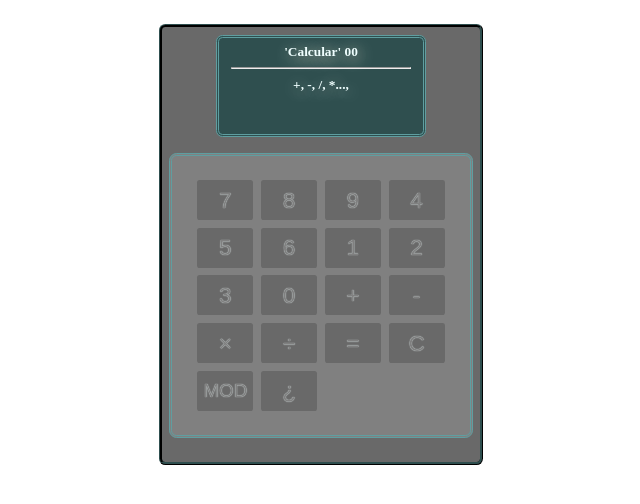
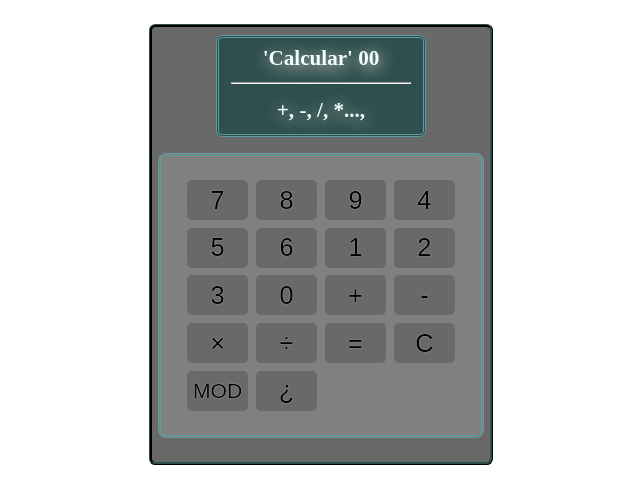
Before and after one commit to marcostonfor/CalculadoraBasica, a PHP site: page / in a window 1280 px wide. Shown: the top 504 px of the page, without its empty margins (319-959 px from the left). Run offline with PHP 8.4, Linux system fonts and the light colour scheme; some web fonts are replaced.

Commit message:
Cambios menores en los estilos.

```diff
--- a/estilos.php
+++ b/estilos.php
@@ -31,6 +31,7 @@ class Estilos {
         text-shadow: 0.2vh 0.2vw 15px antiquewhite;
         background-color: darkslategray;
         color: azure;
+        font-size: 19pt;
 
 }
 .calculadora {
@@ -50,13 +51,20 @@ class Estilos {
         align-items: center;
         height: 5vh;
         border: none;
-        border-radius: 0.2vw;
-        font-size: 17pt;
+        border-radius: 0.4vw;
+        font-size: 19pt;
         cursor: pointer;
         background-color: dimgray;
         text-shadow: 0vh 0vw 1px azure;
-        color: gray;
+        color: black;
         font-family: 'KG PDX Blocks', sans-serif;
+        transition: all 1s;
+}
+.btn:hover {
+        background-color: #0066cc;
+        text-shadow: 0vh 0vw 1px #008080;
+        color: #66ccff;
+        border: 0.3vw dashed dodgerblue;
 }
 </style>
 STYLE;
```
